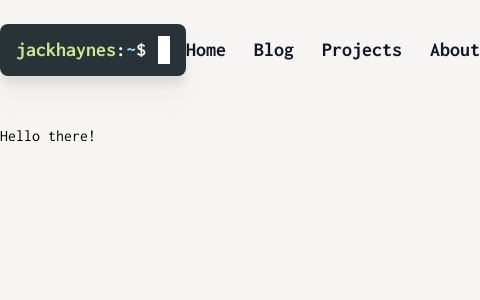
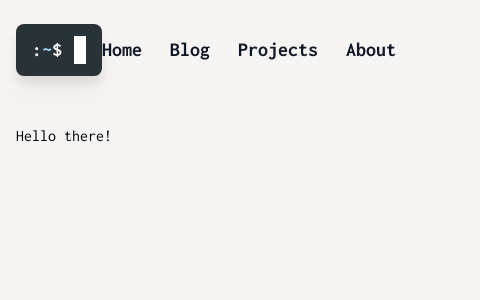
Before and after one commit to jdhaynes/personal-website, a Next.js app: page / in a window 390 px wide. Shown: the top 300 px of the page, 480 px wide, since content can reach past the window. Built offline with nearby package versions, Linux system fonts and the light colour scheme.

Commit message:
Added responsive design to main page layout and logo.

```diff
--- a/app/layout.tsx
+++ b/app/layout.tsx
@@ -15,7 +15,7 @@ export default function RootLayout({
   return (
     <html lang="en">
       <body className="bg-stone font-inconsolata">
-        <div className="flex flex-col mx-auto max-w-5xl">
+        <div className="flex flex-col mx-auto max-w-5xl px-4">
           <Header title={metadata.title} navLinks={navLinks} />
           <div className="my-6 mb-auto">{children}</div>
         </div>
--- a/components/layout/header/Logo.tsx
+++ b/components/layout/header/Logo.tsx
@@ -4,8 +4,8 @@ import Link from "next/link";
 const Logo: React.FC<{ title: string }> = ({ title }) => {
   return (
     <Link href="/">
-      <div className="flex bg-material-gray text-xl font-bold py-3 px-4 rounded-lg drop-shadow-xl s33hadow-gray-600">
-        <div className="text-material-green">jackhaynes</div>
+      <div className="flex bg-material-gray text-xl font-bold py-3 px-4 rounded-lg drop-shadow-xl shadow-gray-600">
+        <div className="text-material-green hidden sm:inline">jackhaynes</div>
         <div className="text-white">:</div>
         <div className="text-material-cyan">~</div>
         <div className="text-white">$</div>
--- a/tailwind.config.ts
+++ b/tailwind.config.ts
@@ -8,6 +8,18 @@ const config: Config = {
   ],
   theme: {
     extend: {
+      typography: (theme) => ({
+        default: {
+          css: {
+            "code::before": {
+              content: "jj",
+            },
+            "code::after": {
+              content: "",
+            },
+          },
+        },
+      }),
       fontFamily: {
         roboto: ["Roboto Mono", "monospace"],
         ubuntu: ["Ubuntu Mono", "monospace"],
```
Also changed, not shown: content/posts/type-safe-requests-typescript.md (line endings or trailing spaces).
